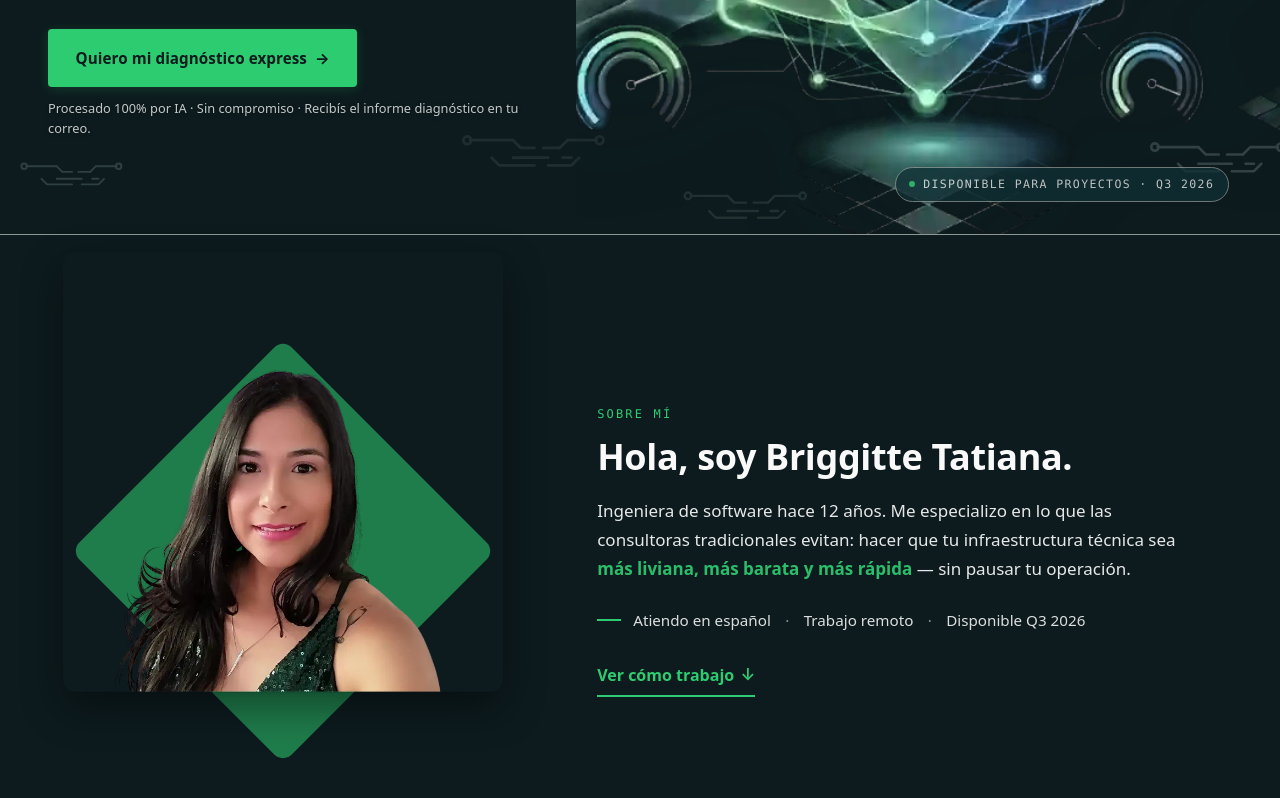
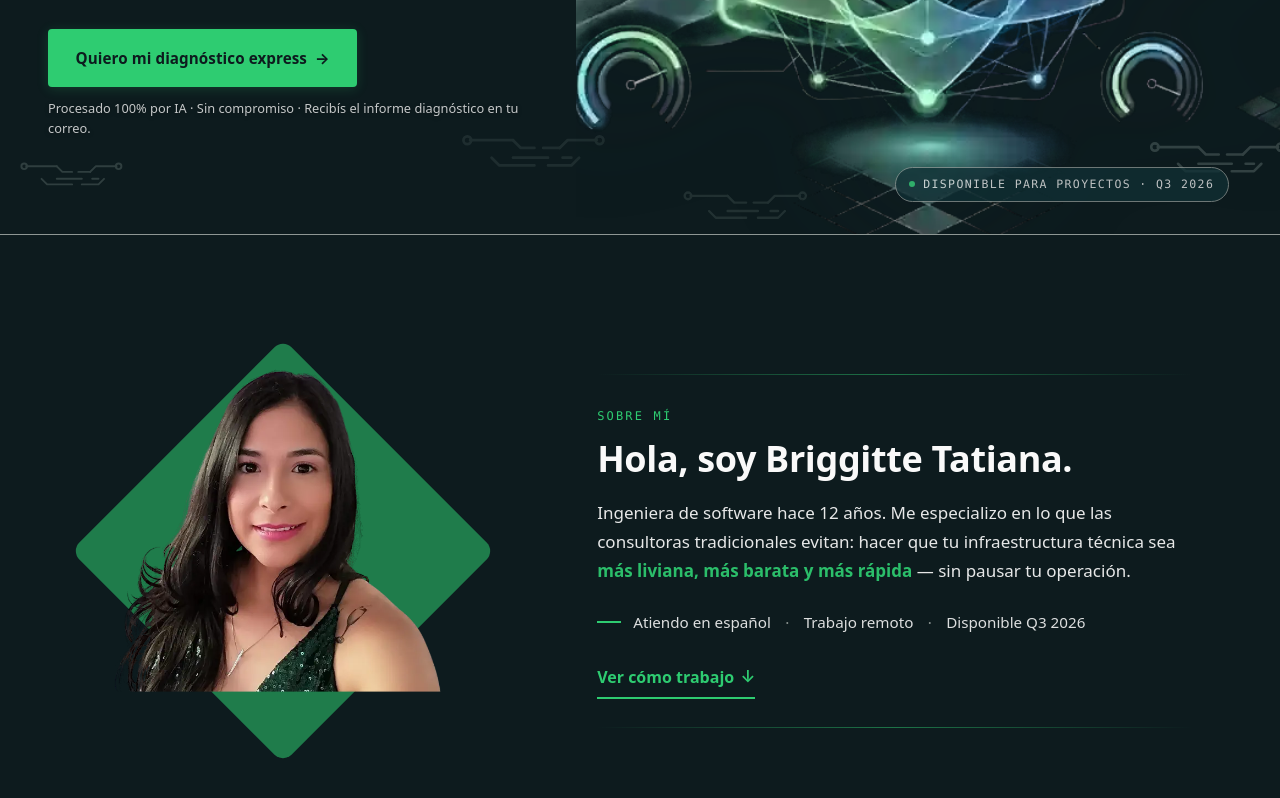
Before and after one commit to brillitotech/brillitotech.github.io, a plain HTML site: page index.html in a window 1280 px wide. Shown: the part 514-1312 px from the top of the page. Drawn offline with Linux system fonts and the light colour scheme.

Commit message:
feat(bio): lineas verdes difuminadas + quitar sombra rectangular
- Quitada la box-shadow de .bio-photo__img: la foto queda plana
  sobre el rombo sin sombra rectangular oscura detras.
- Anadidas lineas verdes largas difuminadas como ::before y ::after
  del .bio-text. Gradiente transparent -> verde clorofila -> transparent,
  con opacity 0.5, ancho maximo 65ch. Una encima del titulo, otra
  debajo del micro-CTA 'Ver como trabajo'.

```diff
--- a/css/bio.css
+++ b/css/bio.css
@@ -56,12 +56,8 @@
   object-fit: cover;
   border-radius: 12px;
   border: none;
-  box-shadow:
-    0 16px 40px rgba(0, 0, 0, 0.42),
-    0 0 0 1px var(--color-shadow-soft);
-  /* Asomar arriba del contenedor: la cabeza se 'sale' del recuadro
-     para darle más presencia y dejar ver mejor las marcas de agua
-     decorativas como textura de fondo. */
+  /* Sin box-shadow: la referencia no tiene sombra rectangular.
+     Solo el rombo verde detrás marca la profundidad. */
   transform: translateY(-12%);
   position: relative;
   z-index: 1;
@@ -86,6 +82,34 @@
   /* Cap de lectura cómoda: 65ch evita líneas demasiado largas
      ahora que .bio-grid ocupa el ancho completo del .container. */
   max-width: 65ch;
+  position: relative;
+}
+
+/* Líneas verdes largas con difuminado hacia los lados.
+   ::before encima del título, ::after debajo del micro-CTA.
+   Son puramente decorativas: aria-hidden en el HTML (span auxiliar). */
+.bio-text::before,
+.bio-text::after {
+  content: "";
+  display: block;
+  height: 1px;
+  width: 100%;
+  max-width: 65ch;
+  background: linear-gradient(
+    to right,
+    transparent 0%,
+    var(--color-accent) 50%,
+    transparent 100%
+  );
+  opacity: 0.5;
+}
+
+.bio-text::before {
+  margin: 0 0 2rem;
+}
+
+.bio-text::after {
+  margin: 1.75rem 0 0;
 }
 
 .bio-eyebrow {
```
